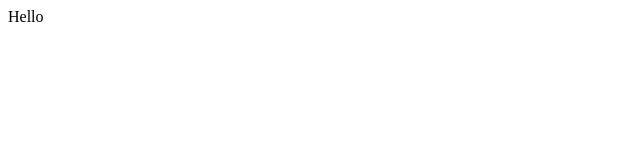
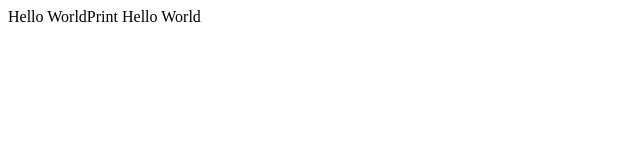
Before and after one commit to OrangeFruit-cmd/demo-repo, a plain HTML site: page index.html in a window 1280 px wide. Shown: the whole page, without its empty margins (0-640 px from the left). Drawn offline with Linux system fonts and the light colour scheme.

Commit message:
Title1
Description

```diff
--- a/index.html
+++ b/index.html
@@ -1 +1 @@
-<div>Hello</div>
+<div>Hello WorldPrint Hello World</div>
```
Also changed, not shown: 1 other file.
